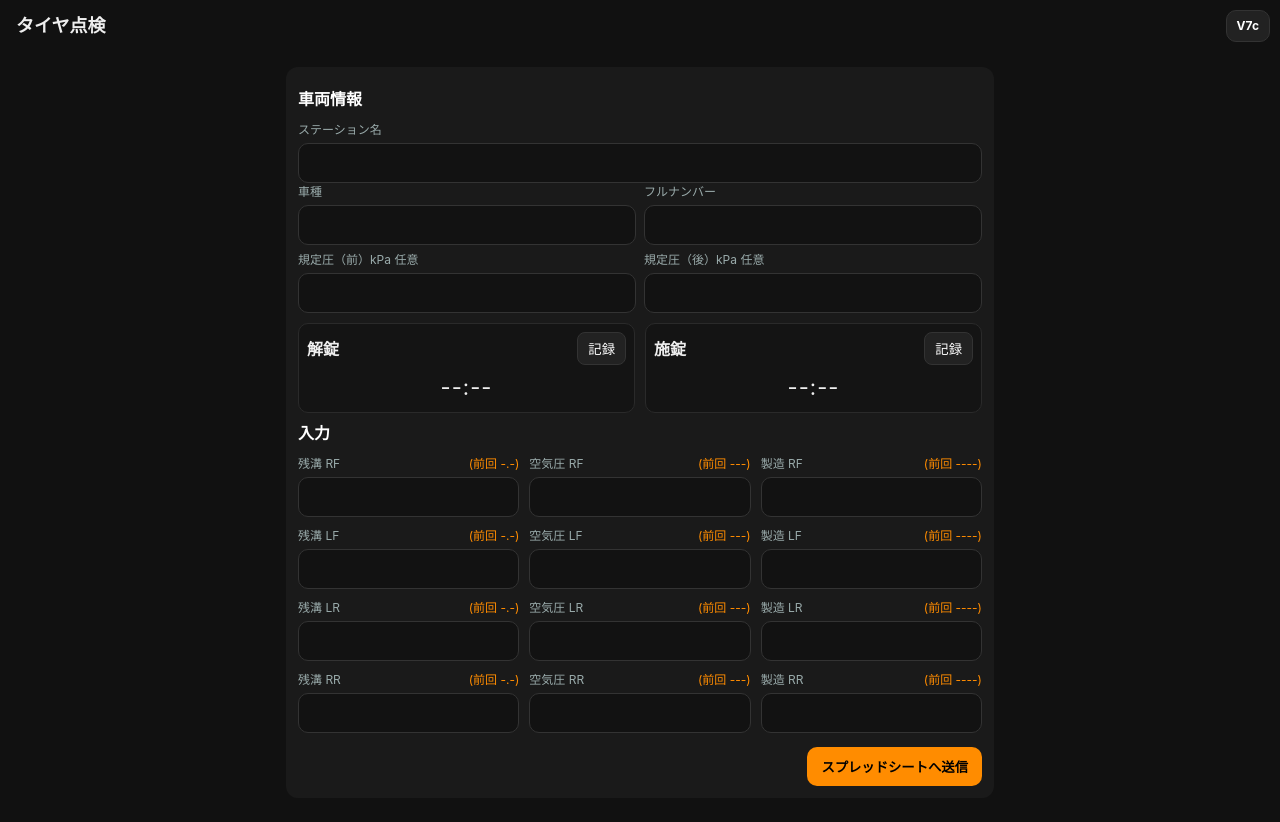
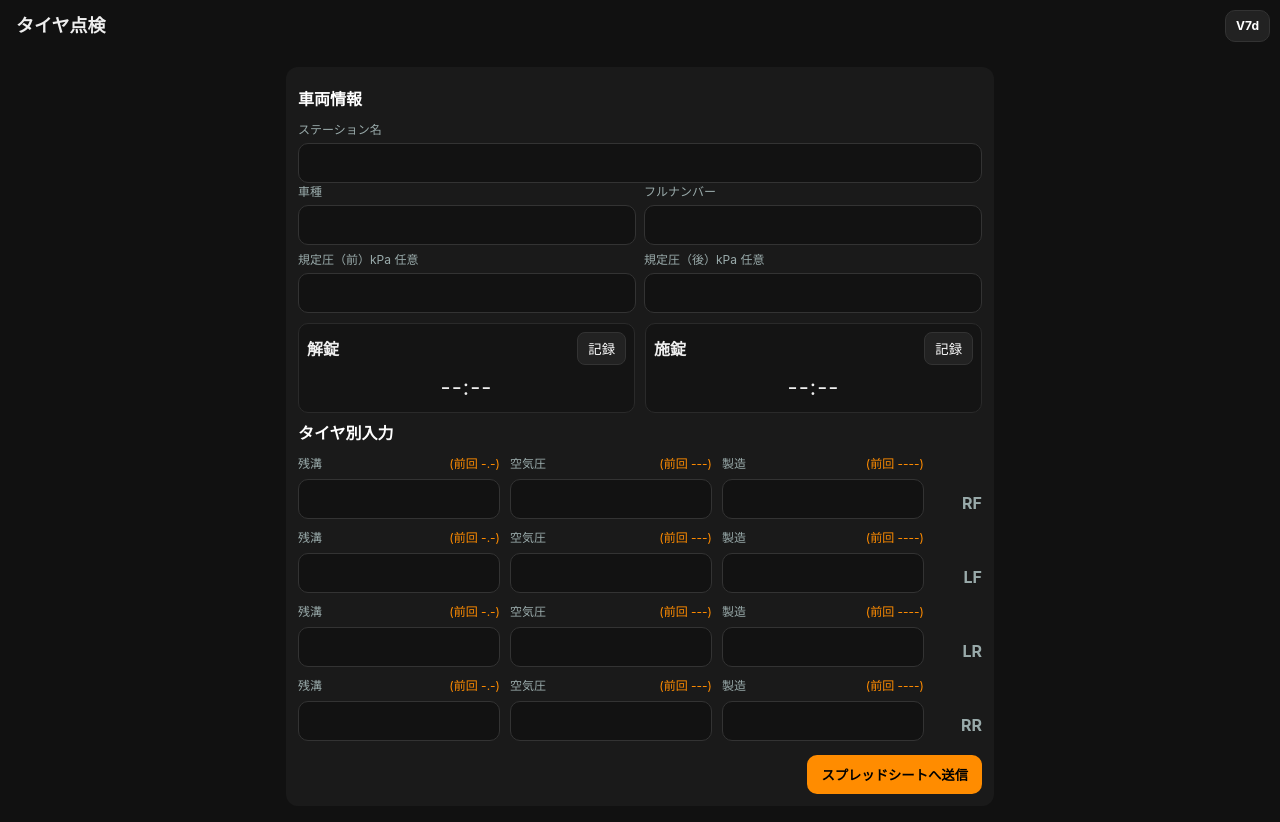
Before and after one commit to rkworks2025-coder/r.k.w-, a plain HTML site: page index.html in a window 1280 px wide. Drawn offline with Linux system fonts and the light colour scheme.

Commit message:
Add files via upload

```diff
--- a/app.js
+++ b/app.js
@@ -22,7 +22,8 @@
     const st = gv('[name="station"]');
     const pf = gv('[name="plate_full"]');
     const md = gv('[name="model"]');
-    return `v7c:${encodeURIComponent(st)}|${encodeURIComponent(pf)}|${encodeURIComponent(md)}`;
+    // include version to avoid cross-version storage collisions
+    return `v7d:${encodeURIComponent(st)}|${encodeURIComponent(pf)}|${encodeURIComponent(md)}`;
   }
 
   // ===== 解錠/施錠 時刻 永続化（車両単位） =====
--- a/index.html
+++ b/index.html
@@ -3,11 +3,11 @@
 <head>
   <meta charset="utf-8"/>
   <meta name="viewport" content="width=device-width,initial-scale=1,viewport-fit=cover"/>
-  <title>タイヤ点検アプリ（本番・黒×オレンジ） V7c</title>
-  <link rel="stylesheet" href="style.css?v=V7c"/>
+  <title>タイヤ点検アプリ（本番・黒×オレンジ） V7d</title>
+  <link rel="stylesheet" href="style.css?v=V7d"/>
 </head>
 <body>
-  <div class="ver-badge">V7c</div>
+  <div class="ver-badge">V7d</div>
   <header>
     <h1>タイヤ点検</h1>
   </header>
@@ -30,24 +30,72 @@
         </div>
       </div>
 
-      <p class="title">入力</p>
-      <div class="grid">
-        <!-- RF -->
-        <div class="inline"><div class="cap">残溝 RF <span class="prev-val" data-for="tread_rf"></span></div><input id="tread_rf" inputmode="decimal"></div>
-        <div class="inline"><div class="cap">空気圧 RF <span class="prev-val" data-for="pre_rf"></span></div><input id="pre_rf" inputmode="numeric"></div>
-        <div class="inline"><div class="cap">製造 RF <span class="prev-val" data-for="dot_rf"></span></div><input id="dot_rf" inputmode="numeric"></div>
-        <!-- LF -->
-        <div class="inline"><div class="cap">残溝 LF <span class="prev-val" data-for="tread_lf"></span></div><input id="tread_lf" inputmode="decimal"></div>
-        <div class="inline"><div class="cap">空気圧 LF <span class="prev-val" data-for="pre_lf"></span></div><input id="pre_lf" inputmode="numeric"></div>
-        <div class="inline"><div class="cap">製造 LF <span class="prev-val" data-for="dot_lf"></span></div><input id="dot_lf" inputmode="numeric"></div>
-        <!-- LR -->
-        <div class="inline"><div class="cap">残溝 LR <span class="prev-val" data-for="tread_lr"></span></div><input id="tread_lr" inputmode="decimal"></div>
-        <div class="inline"><div class="cap">空気圧 LR <span class="prev-val" data-for="pre_lr"></span></div><input id="pre_lr" inputmode="numeric"></div>
-        <div class="inline"><div class="cap">製造 LR <span class="prev-val" data-for="dot_lr"></span></div><input id="dot_lr" inputmode="numeric"></div>
-        <!-- RR -->
-        <div class="inline"><div class="cap">残溝 RR <span class="prev-val" data-for="tread_rr"></span></div><input id="tread_rr" inputmode="decimal"></div>
-        <div class="inline"><div class="cap">空気圧 RR <span class="prev-val" data-for="pre_rr"></span></div><input id="pre_rr" inputmode="numeric"></div>
-        <div class="inline"><div class="cap">製造 RR <span class="prev-val" data-for="dot_rr"></span></div><input id="dot_rr" inputmode="numeric"></div>
+      <p class="title">タイヤ別入力</p>
+      <div class="tire-list">
+        <!-- Row for RF -->
+        <div class="tire-row">
+          <div class="inline">
+            <div class="cap">残溝 <span class="prev-val" data-for="tread_rf"></span></div>
+            <input id="tread_rf" inputmode="decimal">
+          </div>
+          <div class="inline">
+            <div class="cap">空気圧 <span class="prev-val" data-for="pre_rf"></span></div>
+            <input id="pre_rf" inputmode="numeric">
+          </div>
+          <div class="inline">
+            <div class="cap">製造 <span class="prev-val" data-for="dot_rf"></span></div>
+            <input id="dot_rf" inputmode="numeric">
+          </div>
+          <div class="lab">RF</div>
+        </div>
+        <!-- Row for LF -->
+        <div class="tire-row">
+          <div class="inline">
+            <div class="cap">残溝 <span class="prev-val" data-for="tread_lf"></span></div>
+            <input id="tread_lf" inputmode="decimal">
+          </div>
+          <div class="inline">
+            <div class="cap">空気圧 <span class="prev-val" data-for="pre_lf"></span></div>
+            <input id="pre_lf" inputmode="numeric">
+          </div>
+          <div class="inline">
+            <div class="cap">製造 <span class="prev-val" data-for="dot_lf"></span></div>
+            <input id="dot_lf" inputmode="numeric">
+          </div>
+          <div class="lab">LF</div>
+        </div>
+        <!-- Row for LR -->
+        <div class="tire-row">
+          <div class="inline">
+            <div class="cap">残溝 <span class="prev-val" data-for="tread_lr"></span></div>
+            <input id="tread_lr" inputmode="decimal">
+          </div>
+          <div class="inline">
+            <div class="cap">空気圧 <span class="prev-val" data-for="pre_lr"></span></div>
+            <input id="pre_lr" inputmode="numeric">
+          </div>
+          <div class="inline">
+            <div class="cap">製造 <span class="prev-val" data-for="dot_lr"></span></div>
+            <input id="dot_lr" inputmode="numeric">
+          </div>
+          <div class="lab">LR</div>
+        </div>
+        <!-- Row for RR -->
+        <div class="tire-row">
+          <div class="inline">
+            <div class="cap">残溝 <span class="prev-val" data-for="tread_rr"></span></div>
+            <input id="tread_rr" inputmode="decimal">
+          </div>
+          <div class="inline">
+            <div class="cap">空気圧 <span class="prev-val" data-for="pre_rr"></span></div>
+            <input id="pre_rr" inputmode="numeric">
+          </div>
+          <div class="inline">
+            <div class="cap">製造 <span class="prev-val" data-for="dot_rr"></span></div>
+            <input id="dot_rr" inputmode="numeric">
+          </div>
+          <div class="lab">RR</div>
+        </div>
       </div>
 
       <div class="actions">
@@ -60,6 +108,6 @@
     window.SHEETS_URL = "https://script.google.com/macros/s/AKfycbyo2U1_TBxvzhJL50GHY8S0NeT1k0kueWb4tI1q2Oaw87NuGXqwjO7PWyCDdqFNZTdz/exec";
     window.SHEETS_KEY = "tl1";
   </script>
-  <script src="app.js?v=V7c" defer></script>
+  <script src="app.js?v=V7d" defer></script>
 </body>
 </html>
--- a/style.css
+++ b/style.css
@@ -23,3 +23,30 @@ input{ width:100%; padding:10px 12px; margin-top:4px; border-radius:10px; border
 .actions{ margin-top:14px; text-align:right; }
 .primary{ padding:10px 14px; background:var(--brand); color:#000; border:0; border-radius:10px; font-weight:700; }
 .toast{ position:fixed; left:50%; transform:translateX(-50%); bottom:16px; background:#222; border:1px solid #333; color:#fff; padding:10px 14px; border-radius:10px; }
+
+/* === Tire list layout === */
+.tire-list{
+  display:grid;
+  gap:10px;
+  margin-top:10px;
+}
+
+.tire-row{
+  display:grid;
+  grid-template-columns: 1fr 1fr 1fr 48px;
+  gap:10px;
+  align-items:end;
+}
+
+.lab{
+  font-weight:700;
+  text-align:right;
+  color:var(--muted);
+  padding-bottom:4px;
+}
+
+/* allow inline groups to stack label and input vertically */
+.inline{
+  display:grid;
+  gap:2px;
+}
```
